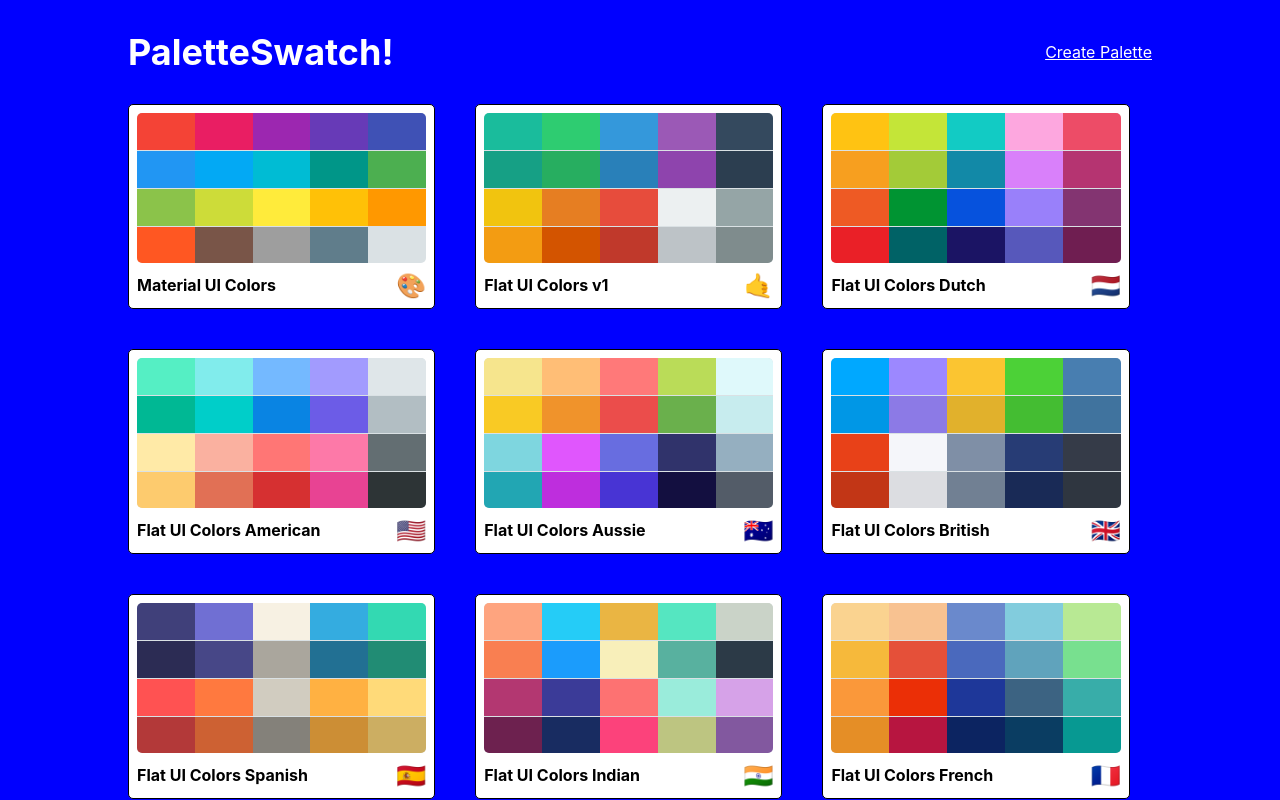
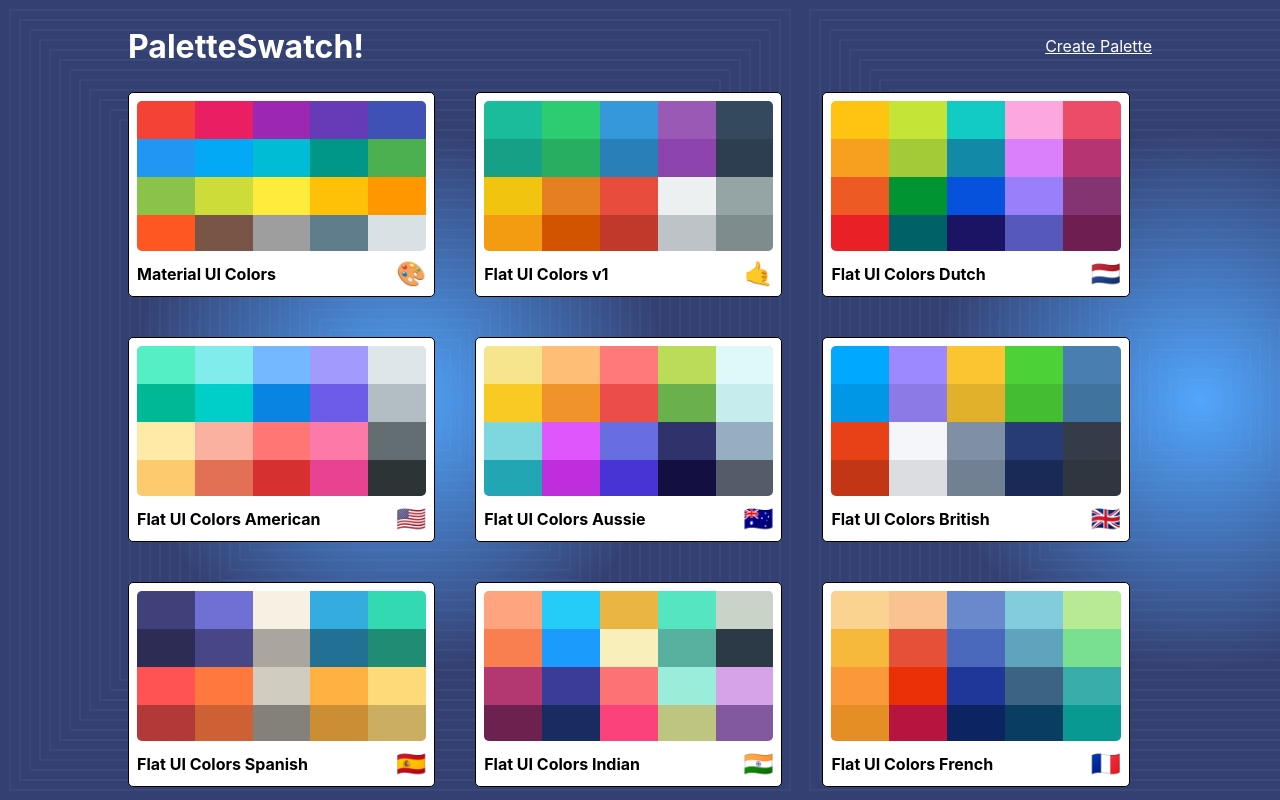
Before and after one commit to jrrlokken/react-colors, a React (Create React App) app: page / in a window 1280 px wide. Built offline with nearby package versions, Linux system fonts and the light colour scheme.

Commit message:
Add background svg to PaletteList

```diff
--- a/src/PaletteList.js
+++ b/src/PaletteList.js
@@ -16,7 +16,7 @@
       <div className={classes.root}>
         <div className={classes.container}>
           <nav className={classes.nav}>
-            <h1>PaletteSwatch!</h1>
+            <h1 className={classes.heading}>PaletteSwatch!</h1>
             <Link to="/palette/new">Create Palette</Link>
           </nav>
           <div className={classes.palettes}>
--- a/src/styles/PaletteListStyles.js
+++ b/src/styles/PaletteListStyles.js
@@ -1,12 +1,16 @@
 import sizes from './sizes';
+import bg from './bg.svg';
 
 export default {
   root: {
-    backgroundColor: 'blue',
     height: '100vh',
     display: 'flex',
     alignItems: 'flex-start',
-    justifyContent: 'center'
+    justifyContent: 'center',
+    /* background by SVGBackgrounds.com */
+    backgroundColor: '#52a6fd',
+    backgroundImage: `url(${bg})`,
+    overflow: 'scroll'
   },
   container: {
     width: '50%',
@@ -18,7 +22,7 @@
       width: '80%'
     },
     [sizes.down('xs')]: {
-      width: '70%'
+      width: '75%'
     }
   },
   nav: {
@@ -31,13 +35,16 @@
     '& a': {
       color: 'white',
       fontSize: '1rem'
-    },
-    [sizes.down('sm')]: {
-      fontSize: '1rem'
-    },
-    [sizes.down('xs')]: {
-      fontSize: '0.8rem'
     }
+  },
+  heading: {
+    fontSize: '2rem'
+    // [sizes.down('sm')]: {
+    //   fontSize: '1rem'
+    // },
+    // [sizes.down('xs')]: {
+    //   fontSize: '0.8rem'
+    // }
   },
   palettes: {
     boxSizing: 'border-box',
@@ -50,7 +57,7 @@
     },
     [sizes.down('xs')]: {
       gridTemplateColumns: 'repeat(1, 100%)',
-      gridGap: '1rem'
+      gridGap: '1.4rem'
     }
   }
 };
```
Also changed, not shown: src/styles/bg.svg (added).
